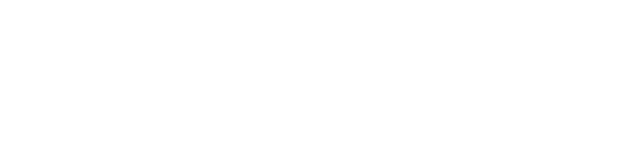
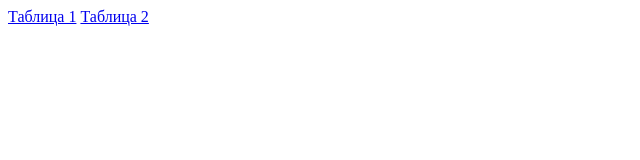
Before and after one commit to nasteatatarli/lesson_7, a plain HTML site: page index.html in a window 1280 px wide. Shown: the whole page, without its empty margins (0-640 px from the left). Drawn offline with Linux system fonts and the light colour scheme.

Commit message:
added main page

```diff
--- a/index.html
+++ b/index.html
@@ -10,7 +10,14 @@
 
 <body>
 
-
+  <div class="container">
+    <div class="content">
+      <div class="menu">
+        <a href="table1.html">Таблица 1</a>
+        <a href="table2.html">Таблица 2</a>
+      </div>
+    </div>
+  </div>
 
 </body>
 
```
